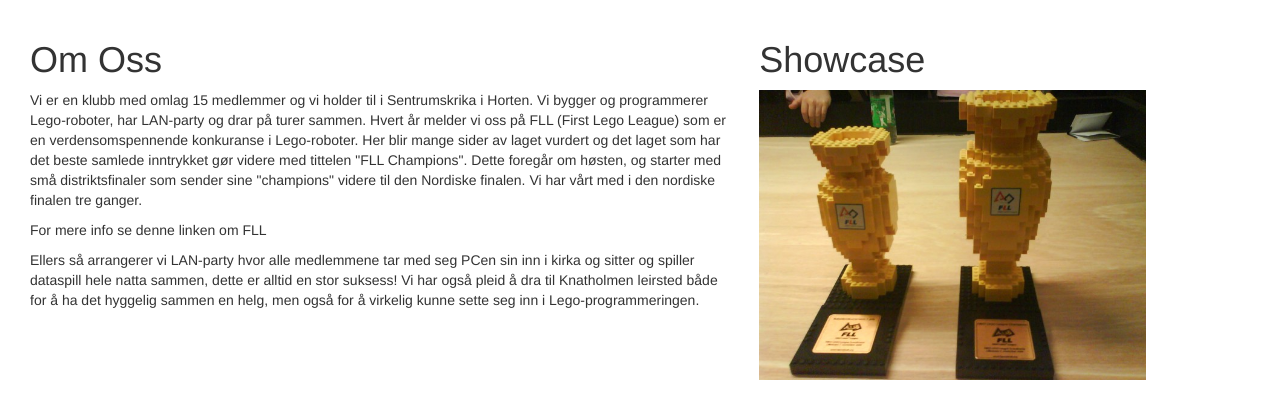
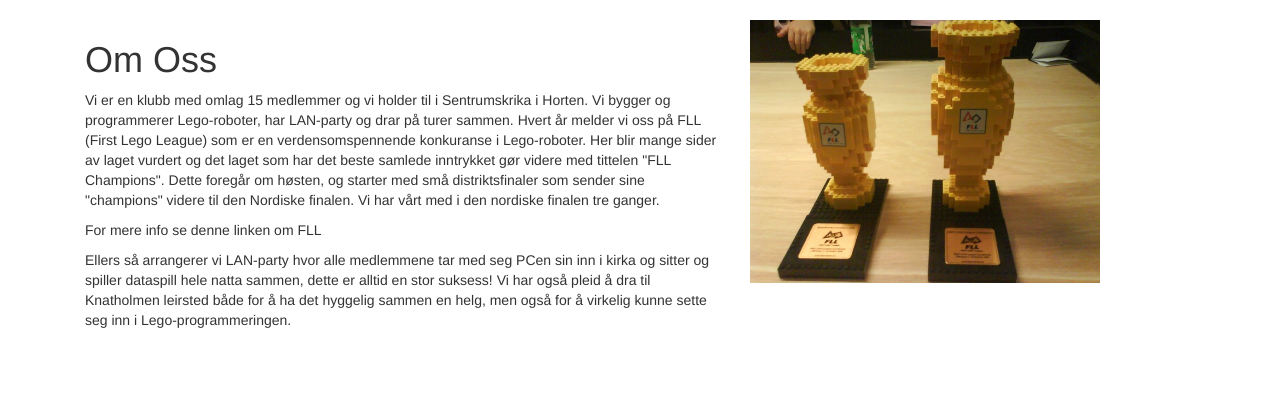
Before and after one commit to Robotix-Horten/Robotix-Website, a PHP site: page /about.php in a window 1280 px wide. Shown: the part 75-494 px from the top of the page. Run offline with PHP 8.4, Linux system fonts and the light colour scheme; some libraries are stand-ins or nearby versions.

Commit message:
fixes #3

```diff
--- a/about.php
+++ b/about.php
@@ -3,7 +3,7 @@
 	require("menu.php");
 ?>
 
-<div class="container-fluid" id="content">
+<div class="container" id="content">
 	<div id="news" class="col-md-7">
 		<h1>Om Oss</h1>
 
@@ -13,7 +13,6 @@
 	</div>
 
 	<div id="showcase" class="col-md-4">
-		<h1>Showcase</h1>
 		<img class="img-responsive" src="resources/pokalene_09.jpg">
 	</div>
 </div>
```
